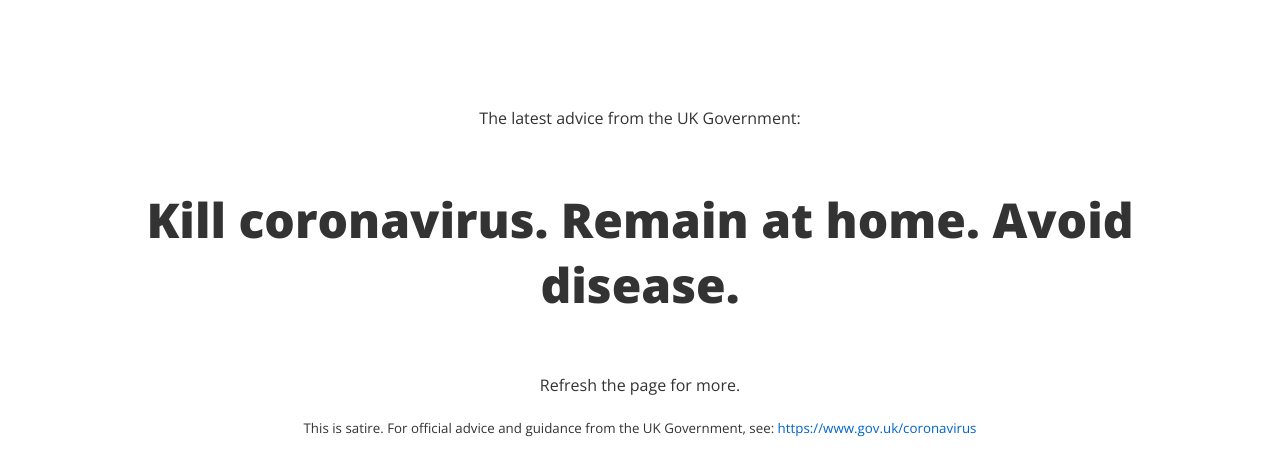
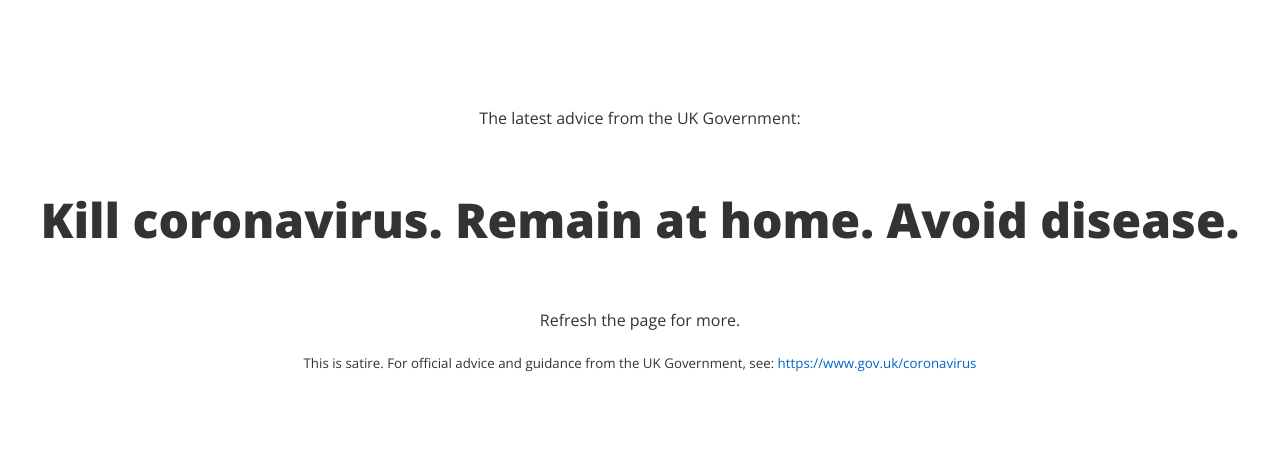
Before and after one commit to igelstorm/covid-19-slogan, a Svelte app: page / in a window 1280 px wide. Shown: the top 476 px of the page. Built offline with nearby package versions, Linux system fonts and the light colour scheme.

Commit message:
Fix margins

```diff
--- a/src/App.svelte
+++ b/src/App.svelte
@@ -104,7 +104,7 @@
 		font-family: 'Open Sans', sans-serif;
 		font-weight: 400;
 		font-size: 1rem;
-		margin: 1.2em;
+		margin: 1.2em 0;
 	}
 
 	.slogan {
@@ -112,10 +112,4 @@
 		font-weight: 800;
 		font-size: 3rem;
 	}
-
-	@media (min-width: 640px) {
-		main {
-			max-width: none;
-		}
-	}
 </style>
```
